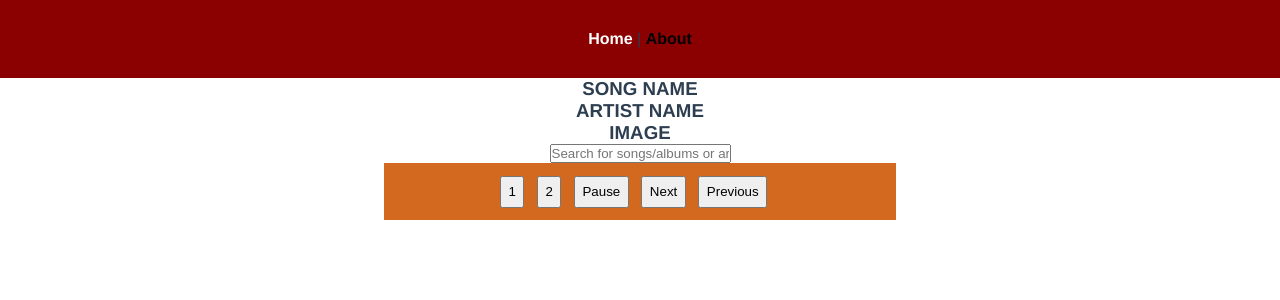
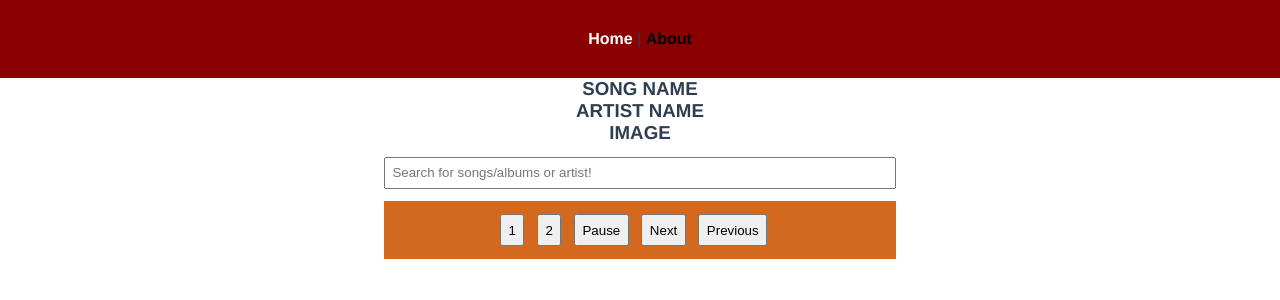
Before and after one commit to Francisco-fco/MusicPlayer, a Vue app in the folder music-player/: page /#/ in a window 1280 px wide. Shown: the top 300 px of the page. Built offline with nearby package versions, Linux system fonts and the light colour scheme.

Commit message:
small fix

```diff
--- a/music-player/src/components/Player.vue
+++ b/music-player/src/components/Player.vue
@@ -82,6 +82,12 @@ export default {
   box-sizing: border-box;
 }
 
+input {
+  width: 40%;
+  padding: 0.5vw;
+  margin: 1vw;
+}
+
 body {
   font-family: Verdana, Geneva, Tahoma, sans-serif;
 }
```
